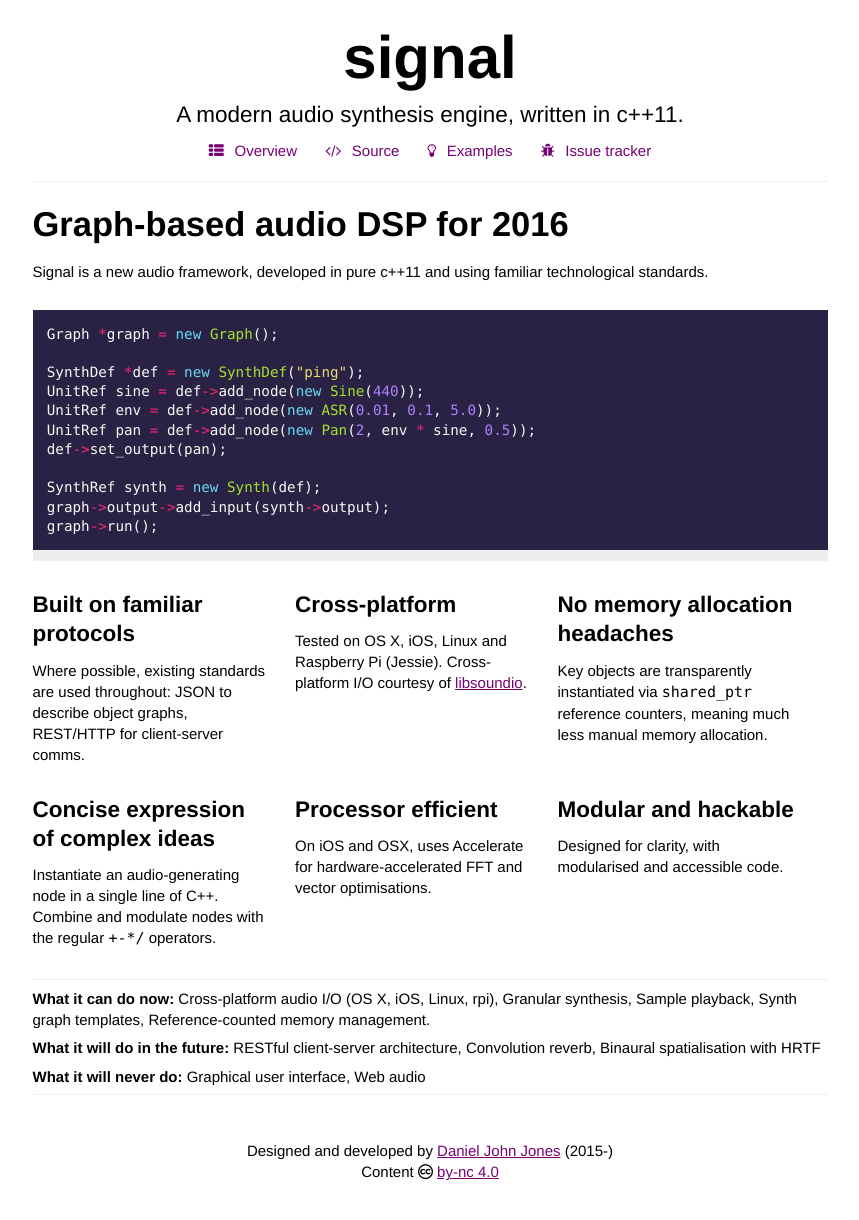
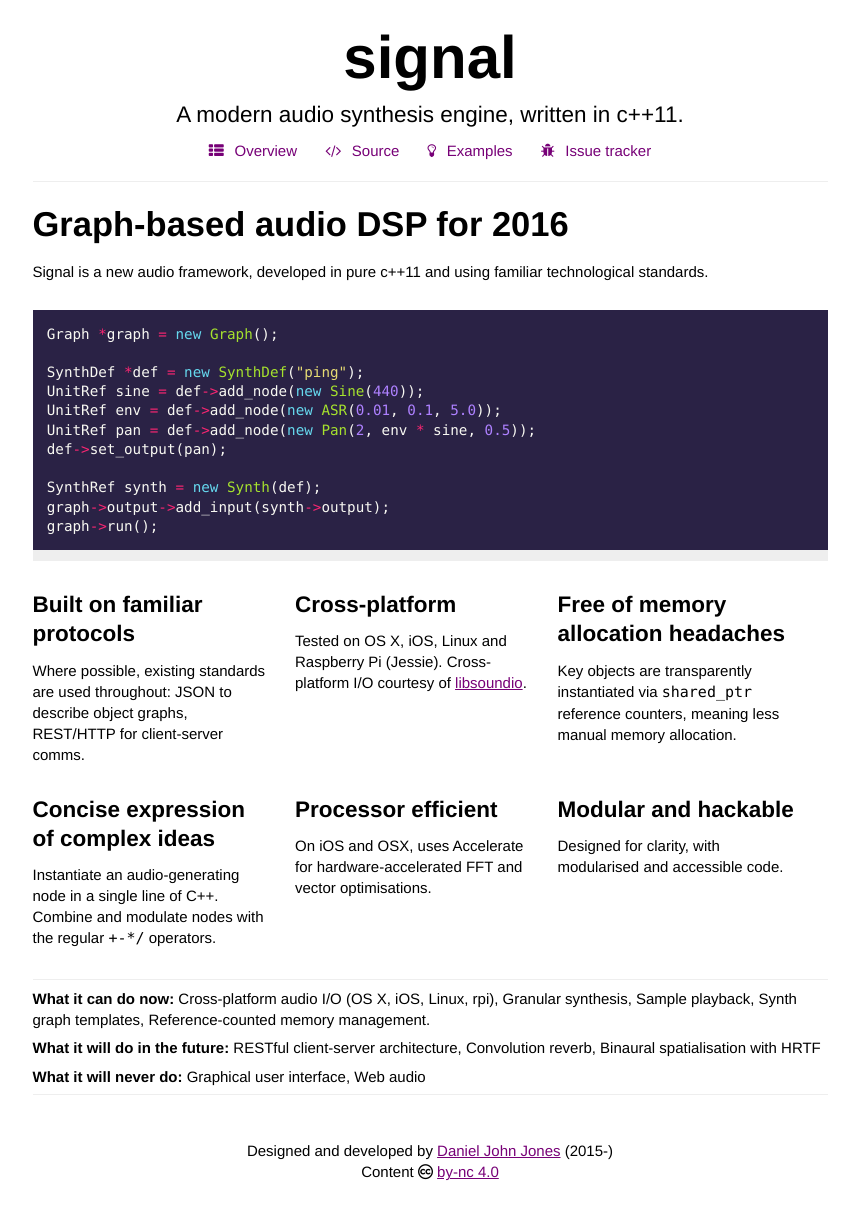
Before and after one commit to ideoforms/signalflow, a Jekyll site: the page built from index.md, in a window 1280 px wide. Shown: the whole page, without its empty margins (210-1069 px from the left). Built offline with Jekyll 4.4.1, drawn with Linux system fonts in a browser that asks for light colours; nearby versions of some CDN libraries.

Commit message:
Updated copy

```diff
--- a/index.md
+++ b/index.md
@@ -34,8 +34,8 @@ Tested on OS X, iOS, Linux and Raspberry Pi (Jessie). Cross-platform I/O courtes
 </div>
 
 <div class="box">
-### No memory allocation headaches
-Key objects are transparently instantiated via `shared_ptr` reference counters, meaning much less manual memory allocation.
+### Free of memory allocation headaches
+Key objects are transparently instantiated via `shared_ptr` reference counters, meaning less manual memory allocation.
 </div>
 
 </div>
```
